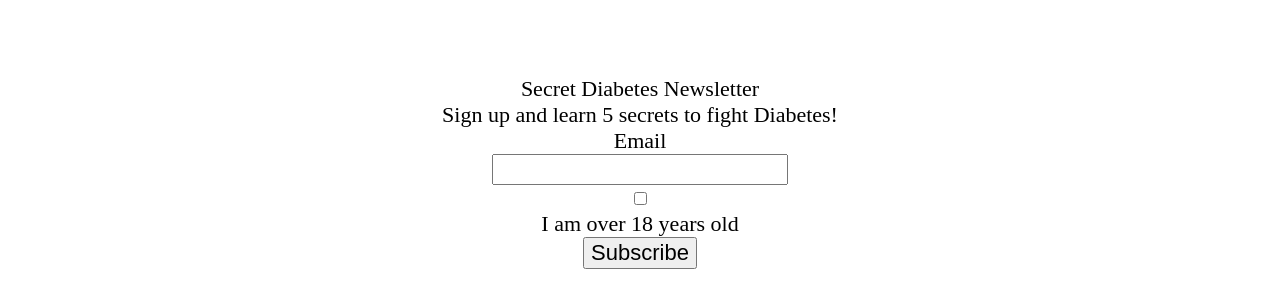
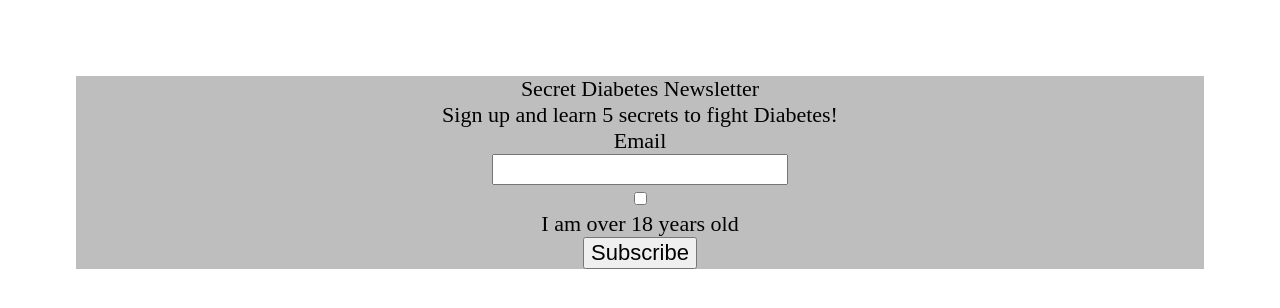
Before and after one commit to itmd362mitzi/lab3, a plain HTML site: page index.html in a window 1280 px wide. Drawn offline with nearby package versions, Linux system fonts and the light colour scheme.

Commit message:
Update screen.css
gray input  bar and no border

```diff
--- a/css/screen.css
+++ b/css/screen.css
@@ -213,3 +213,7 @@ main {
     padding-bottom: 50px;
     padding-left: 50px;
 }
+form {
+   background-color: #bebebe;
+   border: 0;
+}
```
